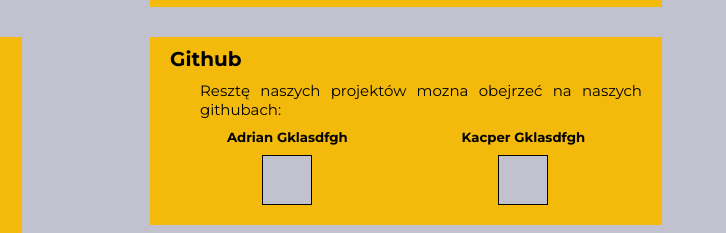
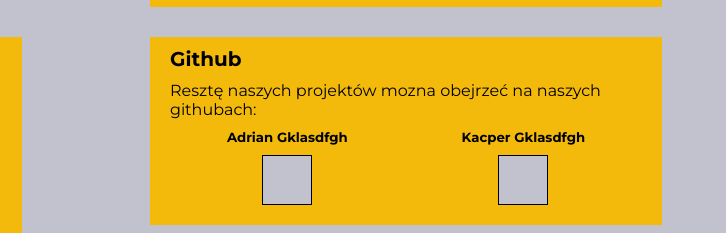
Before and after one commit to Adaxelx/Business-page, a Gatsby site: page /projects in a window 1280 px wide. Shown: the part 1487-1720 px from the top of the page, 554-1280 px from the left. Built offline with nearby package versions, Linux system fonts and the light colour scheme; Gatsby itself is replaced by a stand-in of ours.

Commit message:
small fixes

```diff
--- a/src/pages/projects.js
+++ b/src/pages/projects.js
@@ -1,7 +1,6 @@
 import React from 'react'
 import styled from 'styled-components'
 import device from '../templates/MediaWidth'
-import P from '../components/Paragraph/P'
 import H2 from '../components/headers/H2'
 import H3 from '../components/headers/H3'
 import Layout from '../components/layout'
@@ -178,7 +177,7 @@
           {projectArr}
           <StyledSection>
             <H3>Github</H3>
-            <P>Resztę naszych projektów mozna obejrzeć na naszych githubach:</P>
+            <p>Resztę naszych projektów mozna obejrzeć na naszych githubach:</p>
             <StyledGitSec>
               <StyledGit>
                 <StyledH5>Adrian Gklasdfgh</StyledH5>
--- a/src/templates/AboutPage.js
+++ b/src/templates/AboutPage.js
@@ -21,6 +21,7 @@
 
   @media ${device.mobileS} and (orientation: landscape),
     ${device.tablet} and (orientation: portrait) {
+    margin-top: 10px;
     flex-direction: row;
     justify-content: center;
     align-items: flex-start;
```
